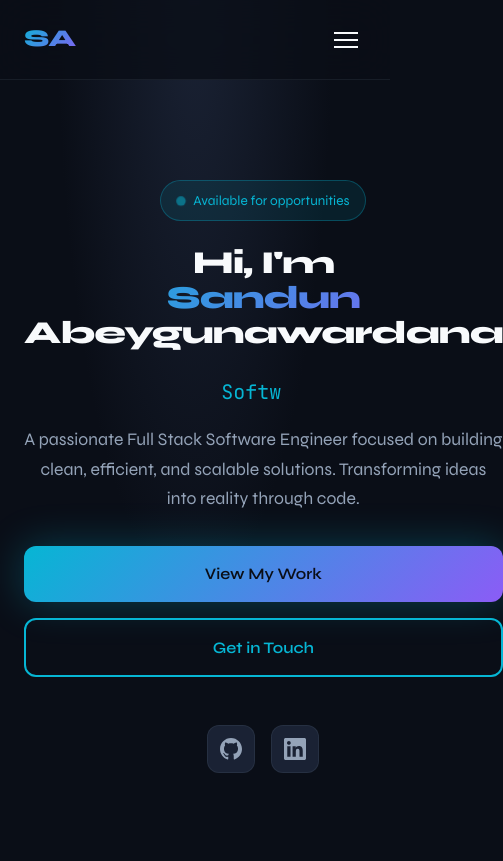
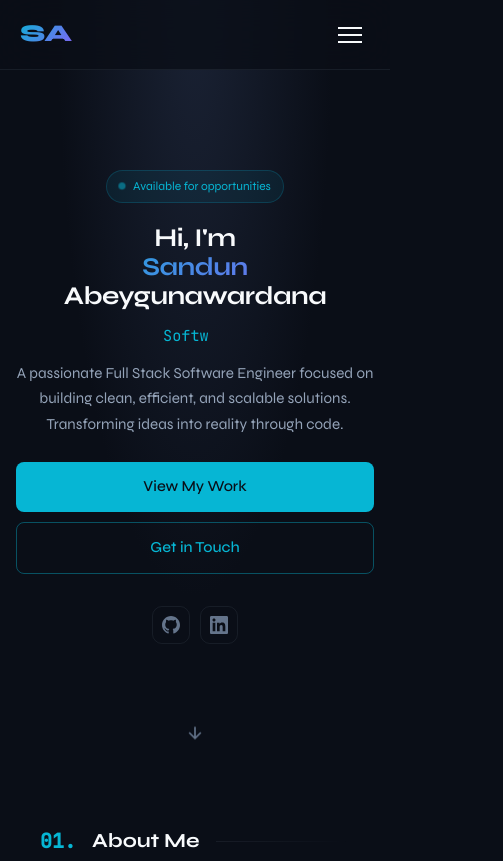
Before and after one commit to sandun-abey/sandun-abey.github.io, a plain HTML site: page index.html in a window 390 px wide. Shown: the top 861 px of the page, 503 px wide, since content can reach past the window. Drawn offline with Linux system fonts and the light colour scheme.

Commit message:
styles changed

```diff
--- a/index.html
+++ b/index.html
@@ -72,26 +72,11 @@
                 </a>
             </div>
         </div>
-        <div class="hero-visual">
-            <div class="code-window">
-                <div class="window-header">
-                    <span class="dot red"></span>
-                    <span class="dot yellow"></span>
-                    <span class="dot green"></span>
-                    <span class="file-name">developer.js</span>
-                </div>
-                <pre class="code-content"><code><span class="keyword">const</span> <span class="variable">developer</span> = {
-  <span class="property">name</span>: <span class="string">"Sandun Abeygunawardana"</span>,
-  <span class="property">role</span>: <span class="string">"Full Stack Developer"</span>,
-  <span class="property">skills</span>: [<span class="string">"React"</span>, <span class="string">"Node.js"</span>, <span class="string">"Python"</span>],
-  <span class="property">passion</span>: <span class="string">"Building scalable apps"</span>,
-
-  <span class="function">code</span>() {
-    <span class="keyword">return</span> <span class="string">"Creating awesome things!"</span>;
-  }
-};</code></pre>
-            </div>
-        </div>
+        <a href="#about" class="scroll-indicator" aria-label="Scroll down">
+            <svg viewBox="0 0 24 24" fill="none" stroke="currentColor" stroke-width="2">
+                <path d="M12 5v14M5 12l7 7 7-7"/>
+            </svg>
+        </a>
     </section>
 
     <!-- About Section -->
--- a/styles.css
+++ b/styles.css
@@ -193,37 +193,38 @@ body {
 /* Hero Section */
 .hero {
     min-height: 100vh;
-    display: grid;
-    grid-template-columns: 1fr 1fr;
-    gap: 60px;
+    display: flex;
     align-items: center;
-    padding: 120px 48px 80px;
+    justify-content: center;
+    padding: 100px 24px 60px;
     position: relative;
     z-index: 1;
 }
 
 .hero-content {
-    max-width: 600px;
+    max-width: 720px;
+    text-align: center;
 }
 
 .hero-badge {
     display: inline-flex;
     align-items: center;
     gap: 8px;
-    padding: 8px 16px;
-    background: rgba(6, 182, 212, 0.1);
-    border: 1px solid rgba(6, 182, 212, 0.3);
+    padding: 6px 14px;
+    background: rgba(6, 182, 212, 0.08);
+    border: 1px solid rgba(6, 182, 212, 0.2);
     border-radius: 50px;
-    font-size: 0.85rem;
+    font-size: 0.8rem;
     color: var(--accent-primary);
-    margin-bottom: 24px;
-    animation: fadeInUp 0.6s ease forwards;
+    margin-bottom: 20px;
+    opacity: 0;
+    animation: fadeInUp 0.6s ease 0.1s forwards;
 }
 
 .hero-badge::before {
     content: '';
-    width: 8px;
-    height: 8px;
+    width: 6px;
+    height: 6px;
     background: var(--accent-primary);
     border-radius: 50%;
     animation: pulse 2s infinite;
@@ -235,23 +236,23 @@ body {
 }
 
 .hero-title {
-    font-size: clamp(2.5rem, 6vw, 4.5rem);
-    font-weight: 800;
-    line-height: 1.1;
-    letter-spacing: -0.03em;
-    margin-bottom: 24px;
+    font-size: clamp(2rem, 5vw, 3.5rem);
+    font-weight: 700;
+    line-height: 1.15;
+    letter-spacing: -0.02em;
+    margin-bottom: 16px;
 }
 
 .hero-title .line {
     display: block;
     opacity: 0;
-    transform: translateY(20px);
-    animation: fadeInUp 0.6s ease forwards;
+    transform: translateY(15px);
+    animation: fadeInUp 0.5s ease forwards;
 }
 
-.hero-title .line:nth-child(1) { animation-delay: 0.1s; }
-.hero-title .line:nth-child(2) { animation-delay: 0.2s; }
-.hero-title .line:nth-child(3) { animation-delay: 0.3s; }
+.hero-title .line:nth-child(1) { animation-delay: 0.15s; }
+.hero-title .line:nth-child(2) { animation-delay: 0.25s; }
+.hero-title .line:nth-child(3) { animation-delay: 0.35s; }
 
 .hero-title .highlight {
     background: var(--gradient-primary);
@@ -269,10 +270,10 @@ body {
 
 .hero-subtitle {
     font-family: var(--font-mono);
-    font-size: 1.25rem;
+    font-size: 1.1rem;
     color: var(--accent-primary);
-    margin-bottom: 16px;
-    min-height: 1.5em;
+    margin-bottom: 12px;
+    min-height: 1.4em;
 }
 
 .cursor {
@@ -285,56 +286,61 @@ body {
 }
 
 .hero-description {
-    font-size: 1.1rem;
+    font-size: 1rem;
     color: var(--text-secondary);
-    margin-bottom: 32px;
+    margin-bottom: 28px;
+    max-width: 540px;
+    margin-left: auto;
+    margin-right: auto;
+    line-height: 1.7;
     opacity: 0;
-    animation: fadeInUp 0.6s ease 0.5s forwards;
+    animation: fadeInUp 0.5s ease 0.45s forwards;
 }
 
 .hero-cta {
     display: flex;
-    gap: 16px;
-    margin-bottom: 48px;
+    gap: 12px;
+    justify-content: center;
+    flex-wrap: wrap;
+    margin-bottom: 32px;
     opacity: 0;
-    animation: fadeInUp 0.6s ease 0.6s forwards;
+    animation: fadeInUp 0.5s ease 0.55s forwards;
 }
 
 .btn {
     display: inline-flex;
     align-items: center;
     gap: 8px;
-    padding: 14px 28px;
+    padding: 12px 24px;
     font-family: var(--font-primary);
-    font-size: 1rem;
-    font-weight: 600;
+    font-size: 0.95rem;
+    font-weight: 500;
     text-decoration: none;
-    border-radius: 12px;
+    border-radius: 8px;
     transition: all var(--transition-base);
     cursor: pointer;
     border: none;
 }
 
 .btn-primary {
-    background: var(--gradient-primary);
+    background: var(--accent-primary);
     color: var(--bg-primary);
-    box-shadow: var(--shadow-glow);
 }
 
 .btn-primary:hover {
+    background: var(--accent-secondary);
     transform: translateY(-2px);
-    box-shadow: 0 0 60px var(--accent-glow);
 }
 
 .btn-secondary {
     background: transparent;
     color: var(--accent-primary);
-    border: 2px solid var(--accent-primary);
+    border: 1px solid rgba(6, 182, 212, 0.4);
 }
 
 .btn-secondary:hover {
-    background: rgba(6, 182, 212, 0.1);
-    transform: translateY(-2px);
+    background: rgba(6, 182, 212, 0.08);
+    border-color: var(--accent-primary);
 }
 
 .btn-outline {
@@ -361,67 +367,101 @@ body {
 
 .hero-social {
     display: flex;
-    gap: 16px;
+    gap: 12px;
+    justify-content: center;
     opacity: 0;
-    animation: fadeInUp 0.6s ease 0.7s forwards;
+    animation: fadeInUp 0.5s ease 0.65s forwards;
 }
 
 .social-link {
     display: flex;
     align-items: center;
     justify-content: center;
-    width: 48px;
-    height: 48px;
-    background: var(--bg-tertiary);
+    width: 42px;
+    height: 42px;
+    background: transparent;
     border: 1px solid var(--border-color);
-    border-radius: 12px;
-    color: var(--text-secondary);
+    border-radius: 10px;
+    color: var(--text-muted);
     transition: all var(--transition-base);
 }
 
 .social-link svg {
-    width: 22px;
-    height: 22px;
+    width: 20px;
+    height: 20px;
 }
 
 .social-link:hover {
     border-color: var(--accent-primary);
     color: var(--accent-primary);
-    transform: translateY(-4px);
-    box-shadow: var(--shadow-glow);
+    background: rgba(6, 182, 212, 0.05);
 }
 
-/* Code Window */
+/* Scroll Indicator */
+.scroll-indicator {
+    position: absolute;
+    bottom: 30px;
+    left: 50%;
+    transform: translateX(-50%);
+    color: var(--text-muted);
+    opacity: 0;
+    animation: fadeInUp 0.5s ease 0.8s forwards, bounce 2s ease-in-out 1.5s infinite;
+    transition: color var(--transition-base);
+}
+
+.scroll-indicator svg {
+    width: 24px;
+    height: 24px;
+}
+
+.scroll-indicator:hover {
+    color: var(--accent-primary);
+}
+
+@keyframes bounce {
+    0%, 20%, 50%, 80%, 100% { transform: translateX(-50%) translateY(0); }
+    40% { transform: translateX(-50%) translateY(-8px); }
+    60% { transform: translateX(-50%) translateY(-4px); }
+}
+
+@media (max-width: 768px) {
+    .scroll-indicator {
+        bottom: 20px;
+    }
+
+    .scroll-indicator svg {
+        width: 20px;
+        height: 20px;
+    }
+}
+
+/* Code Window - Hidden for minimal design */
 .hero-visual {
-    display: flex;
-    justify-content: center;
-    align-items: center;
-    opacity: 0;
-    animation: fadeInUp 0.8s ease 0.4s forwards;
+    display: none;
 }
 
 .code-window {
     background: var(--bg-secondary);
     border: 1px solid var(--border-color);
-    border-radius: 16px;
+    border-radius: 12px;
     overflow: hidden;
     width: 100%;
-    max-width: 500px;
-    box-shadow: var(--shadow-lg);
+    max-width: 420px;
+    box-shadow: var(--shadow-md);
 }
 
 .window-header {
     display: flex;
     align-items: center;
-    gap: 8px;
-    padding: 16px 20px;
+    gap: 6px;
+    padding: 12px 16px;
     background: var(--bg-tertiary);
     border-bottom: 1px solid var(--border-color);
 }
 
 .dot {
-    width: 12px;
-    height: 12px;
+    width: 10px;
+    height: 10px;
     border-radius: 50%;
 }
 
@@ -432,15 +472,15 @@ body {
 .file-name {
     margin-left: auto;
     font-family: var(--font-mono);
-    font-size: 0.8rem;
+    font-size: 0.75rem;
     color: var(--text-muted);
 }
 
 .code-content {
-    padding: 24px;
+    padding: 20px;
     font-family: var(--font-mono);
-    font-size: 0.9rem;
-    line-height: 1.8;
+    font-size: 0.8rem;
+    line-height: 1.7;
     overflow-x: auto;
 }
 
@@ -944,32 +984,6 @@ body {
 
 /* Responsive Design */
 @media (max-width: 1024px) {
-    .hero {
-        grid-template-columns: 1fr;
-        text-align: center;
-        padding: 120px 24px 80px;
-    }
-
-    .hero-content {
-        max-width: 100%;
-    }
-
-    .hero-cta {
-        justify-content: center;
-    }
-
-    .hero-social {
-        justify-content: center;
-    }
-
-    .hero-visual {
-        order: -1;
-    }
-
-    .code-window {
-        max-width: 400px;
-    }
-
     .about-content {
         grid-template-columns: 1fr;
         text-align: center;
@@ -990,7 +1004,8 @@ body {
 
 @media (max-width: 768px) {
     .navbar {
-        padding: 0 24px;
+        padding: 0 20px;
+        height: 70px;
     }
 
     .nav-links {
@@ -1001,17 +1016,42 @@ body {
         display: flex;
     }
 
+    .hero {
+        padding: 90px 20px 50px;
+        min-height: calc(100vh - 70px);
+    }
+
+    .hero-title {
+        font-size: clamp(1.75rem, 7vw, 2.5rem);
+        margin-bottom: 12px;
+    }
+
+    .hero-subtitle {
+        font-size: 0.95rem;
+    }
+
+    .hero-description {
+        font-size: 0.95rem;
+        margin-bottom: 24px;
+    }
+
+    .hero-badge {
+        font-size: 0.75rem;
+        padding: 5px 12px;
+    }
+
     .section {
-        padding: 80px 24px;
+        padding: 60px 20px;
     }
 
     .section-title {
-        font-size: 1.5rem;
+        font-size: 1.4rem;
+        margin-bottom: 40px;
     }
 
     .about-stats {
         flex-direction: column;
-        gap: 24px;
+        gap: 20px;
         align-items: center;
     }
 
@@ -1021,39 +1061,63 @@ body {
 
     .research-meta {
         flex-direction: column;
-        gap: 16px;
+        gap: 12px;
     }
 }
 
 @media (max-width: 480px) {
+    .hero {
+        padding: 80px 16px 40px;
+    }
+
     .hero-title {
-        font-size: 2rem;
+        font-size: 1.6rem;
     }
 
     .hero-cta {
         flex-direction: column;
+        gap: 10px;
     }
 
     .btn {
         width: 100%;
         justify-content: center;
+        padding: 12px 20px;
     }
 
-    .code-window {
-        display: none;
+    .hero-social {
+        gap: 10px;
+    }
+
+    .social-link {
+        width: 38px;
+        height: 38px;
+    }
+
+    .social-link svg {
+        width: 18px;
+        height: 18px;
     }
 
     .image-frame {
-        width: 200px;
-        height: 240px;
+        width: 180px;
+        height: 220px;
     }
 
     .project-card {
-        padding: 24px;
+        padding: 20px;
     }
 
     .research-card {
-        padding: 24px;
+        padding: 20px;
+    }
+
+    .section {
+        padding: 50px 16px;
+    }
+
+    .section-title {
+        font-size: 1.25rem;
     }
 }
 
```
